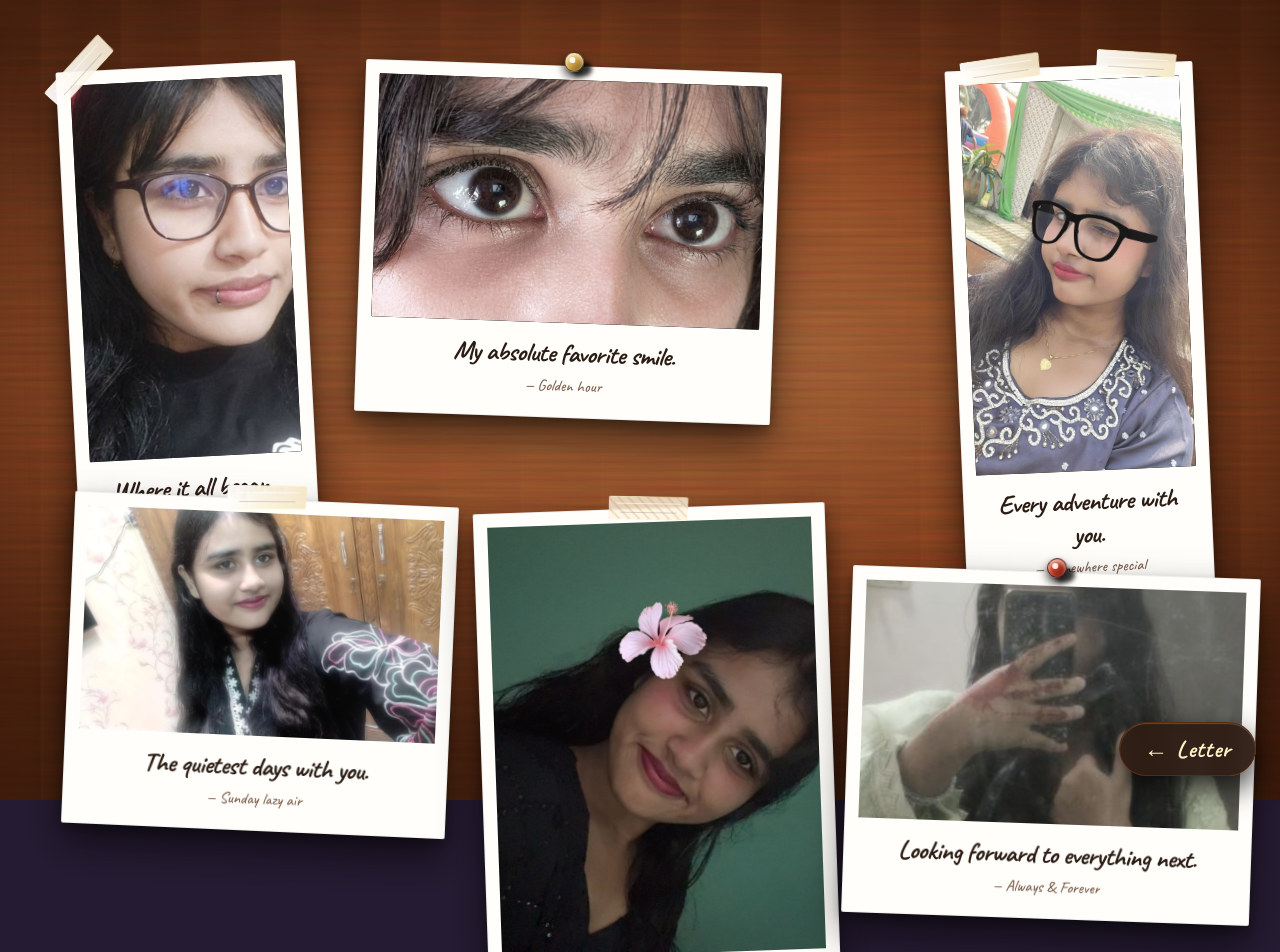
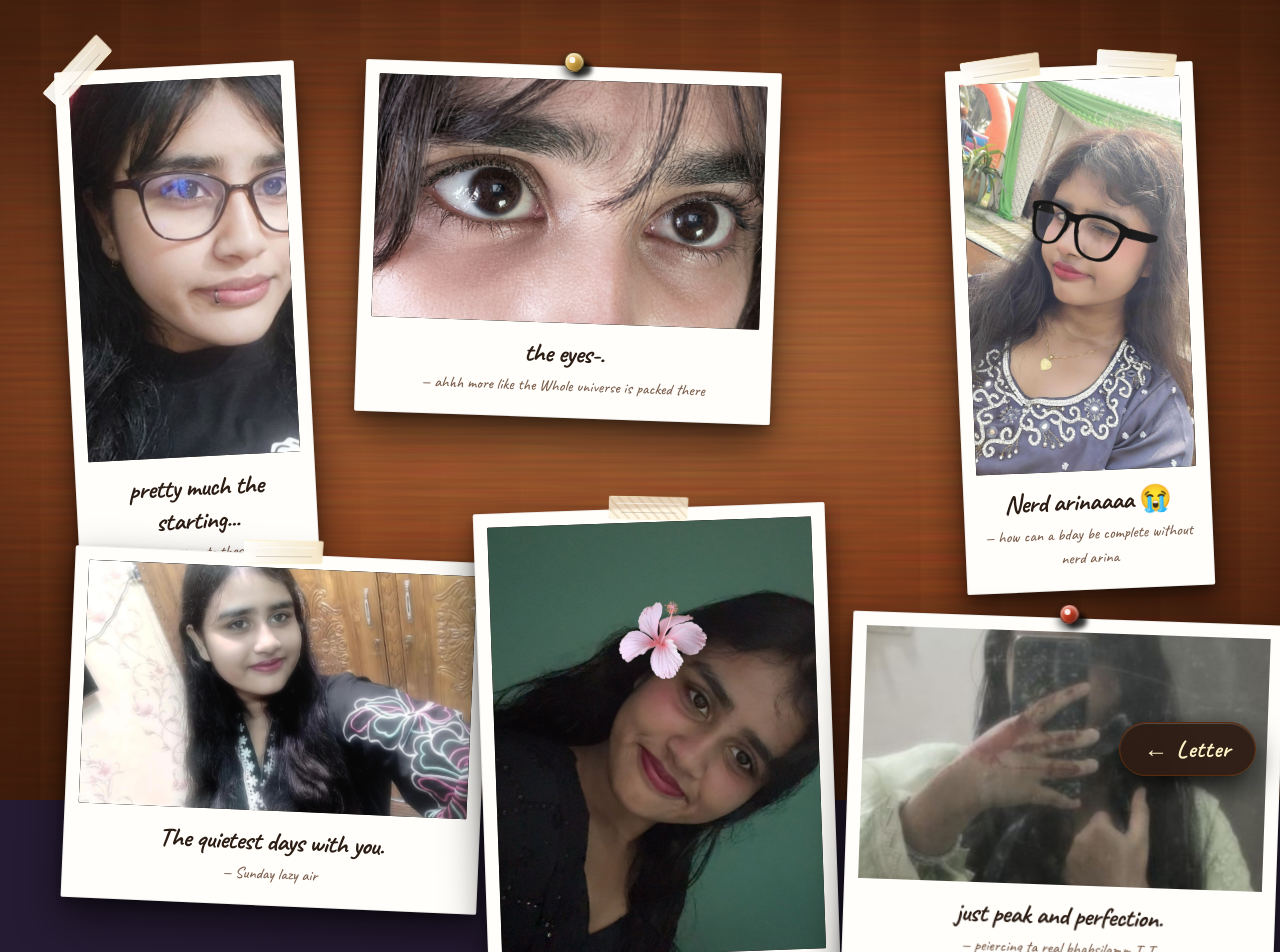
Before and after one commit to dummy3ye/orpabirthday, a Next.js app: page /photos-1 in a window 1280 px wide. Shown: the top 952 px of the page. Built offline with nearby package versions, Linux system fonts and the light colour scheme.

Commit message:
layout: push bottom left/right down and ensure redirect

```diff
--- a/app/photos-1/page.tsx
+++ b/app/photos-1/page.tsx
@@ -25,9 +25,9 @@ const MEMORIES: Memory[] = [
   {
     id: 1,
     image: "/photos/photo-1.png",
-    caption: "Where it all began...",
+    caption: "pretty much the starting...",
     note: "that nervous first smile that changed everything for me.",
-    date: "Day One",
+    date: " from those time to these day, You thumbs up is still the peak pose",
     desktopClass: "md:top-[2%] md:left-[3%] md:w-[15rem]",
     mobileRotation: "-rotate-[2.5deg]",
     aspectClass: "aspect-[9/16]",
@@ -37,9 +37,9 @@ const MEMORIES: Memory[] = [
   {
     id: 2,
     image: "/photos/photo-2.png",
-    caption: "My absolute favorite smile.",
+    caption: "the eyes-.",
     note: "the kind of smile that makes the whole world melt away.",
-    date: "Golden hour",
+    date: "ahhh more like the Whole universe is packed there",
     desktopClass: "md:top-[2%] md:left-[27%] md:w-[26rem]",
     mobileRotation: "rotate-[2deg]",
     aspectClass: "aspect-[16/10]",
@@ -49,9 +49,9 @@ const MEMORIES: Memory[] = [
   {
     id: 3,
     image: "/photos/photo-3.jpg",
-    caption: "Every adventure with you.",
-    note: "getting lost anywhere is fine as long as you're holding my hand.",
-    date: "Somewhere special",
+    caption: "Nerd arinaaaa 😭",
+    note: "tui really a great student, even boro hoyeo tor theke tui amar inspirations hoisos a lots of times.",
+    date: "how can a bday be complete without nerd arina",
     desktopClass: "md:top-[2%] md:left-[76%] md:w-[15.5rem]",
     mobileRotation: "-rotate-[2deg]",
     aspectClass: "aspect-[9/16]",
@@ -64,7 +64,7 @@ const MEMORIES: Memory[] = [
     caption: "The quietest days with you.",
     note: "just existing together is so so much more than enough.",
     date: "Sunday lazy air",
-    desktopClass: "md:top-[49%] md:left-[3%] md:w-[24rem]",
+    desktopClass: "md:top-[55%] md:left-[3%] md:w-[26rem]",
     mobileRotation: "rotate-[2.5deg]",
     aspectClass: "aspect-[16/10]",
     attachment: "top-tape",
@@ -85,16 +85,18 @@ const MEMORIES: Memory[] = [
   {
     id: 6,
     image: "/photos/photo-6.jpg",
-    caption: "Looking forward to everything next.",
-    note: "every tomorrow, every soft hope, always with you.",
-    date: "Always & Forever",
-    desktopClass: "md:top-[57%] md:left-[67%] md:w-[25.5rem]",
+    caption: "just peak and perfection.",
+    note: "the pose ? the .",
+    date: "peiercing ta real bhabsilamm T-T",
+    desktopClass: "md:top-[62%] md:left-[67%] md:w-[27rem]",
     mobileRotation: "rotate-[2deg]",
     aspectClass: "aspect-[16/10]",
     attachment: "wood-pin",
     tilt: 2,
   },
 ];
+
+const assetPath = (path: string) => `${process.env.NEXT_PUBLIC_BASE_PATH ?? ""}${path}`;
 
 /* ------------------------------------------------------------------ */
 /* Single Seamless Solid Wood Slab Background                          */
@@ -284,7 +286,7 @@ function PolaroidCard({
         <div className={`relative block overflow-hidden rounded-[1px] bg-[#1a1410] shadow-[inset_0_2px_4px_rgba(0,0,0,0.55)] transition-all duration-300 ${memory.aspectClass}`}>
           {!imageError ? (
             <Image
-              src={memory.image}
+              src={assetPath(memory.image)}
               alt=""
               fill
               sizes="(max-width: 640px) 45vw, (max-width: 1024px) 260px, 320px"
--- a/next.config.ts
+++ b/next.config.ts
@@ -6,6 +6,9 @@ const repoName = "orpabirthday";
 const nextConfig: NextConfig = {
   output: "export",
   basePath: isProd ? `/${repoName}` : "",
+  env: {
+    NEXT_PUBLIC_BASE_PATH: isProd ? `/${repoName}` : "",
+  },
   images: {
     unoptimized: true,
   },
```
